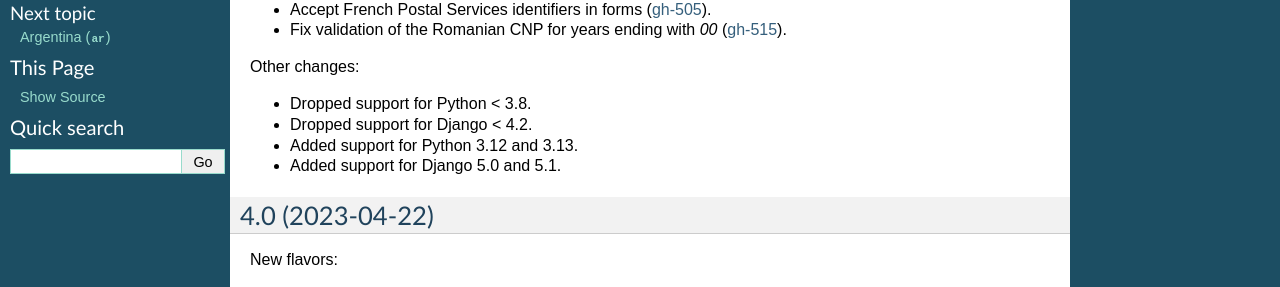
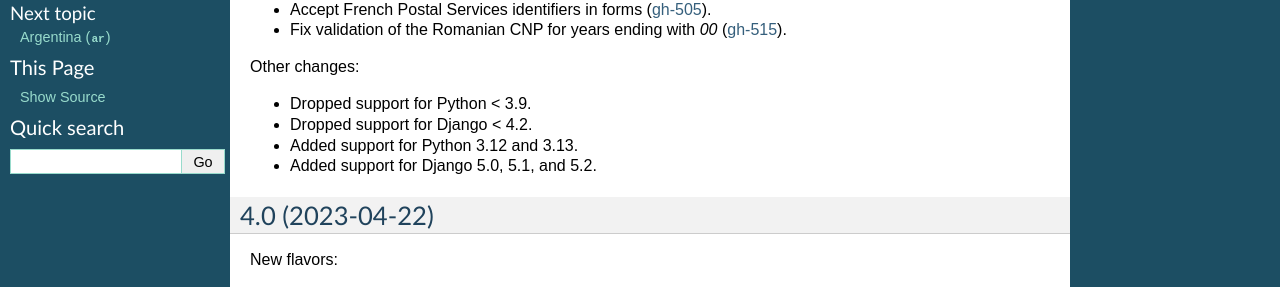
Before and after one commit to django/django-localflavor, a Sphinx documentation site: the page built from docs/changelog.rst, in a window 1280 px wide and 900 px high. Shown: the part 375-662 px from the top of the window. Built offline with Sphinx 7.4.7, drawn with Linux system fonts in a browser that asks for light colours.

Commit message:
Add testing for Django 5.2

```diff
--- a/docs/changelog.rst
+++ b/docs/changelog.rst
@@ -24,10 +24,10 @@ Modifications to existing flavors:
 
 Other changes:
 
-- Dropped support for Python < 3.8.
+- Dropped support for Python < 3.9.
 - Dropped support for Django < 4.2.
 - Added support for Python 3.12 and 3.13.
-- Added support for Django 5.0 and 5.1.
+- Added support for Django 5.0, 5.1, and 5.2.
 
 
 4.0   (2023-04-22)
--- a/setup.py
+++ b/setup.py
@@ -129,12 +129,12 @@ setup(
         'Framework :: Django :: 4.2',
         'Framework :: Django :: 5.0',
         'Framework :: Django :: 5.1',
+        'Framework :: Django :: 5.2',
         'Intended Audience :: Developers',
         'License :: OSI Approved :: BSD License',
         'Operating System :: OS Independent',
         'Programming Language :: Python',
         'Programming Language :: Python :: 3',
-        'Programming Language :: Python :: 3.8',
         'Programming Language :: Python :: 3.9',
         'Programming Language :: Python :: 3.10',
         'Programming Language :: Python :: 3.11',
```
Also changed, not shown: 2 other files.
